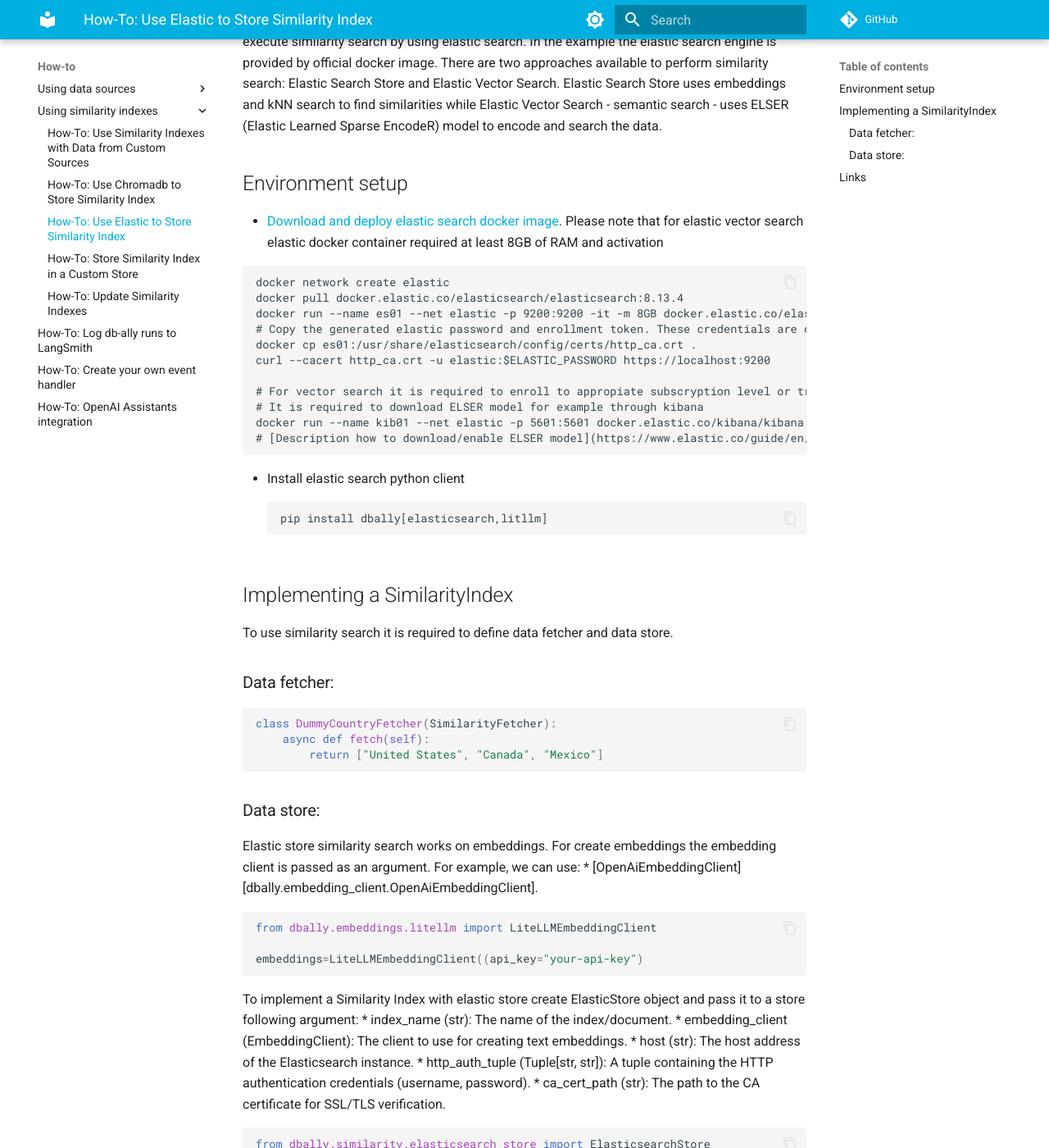
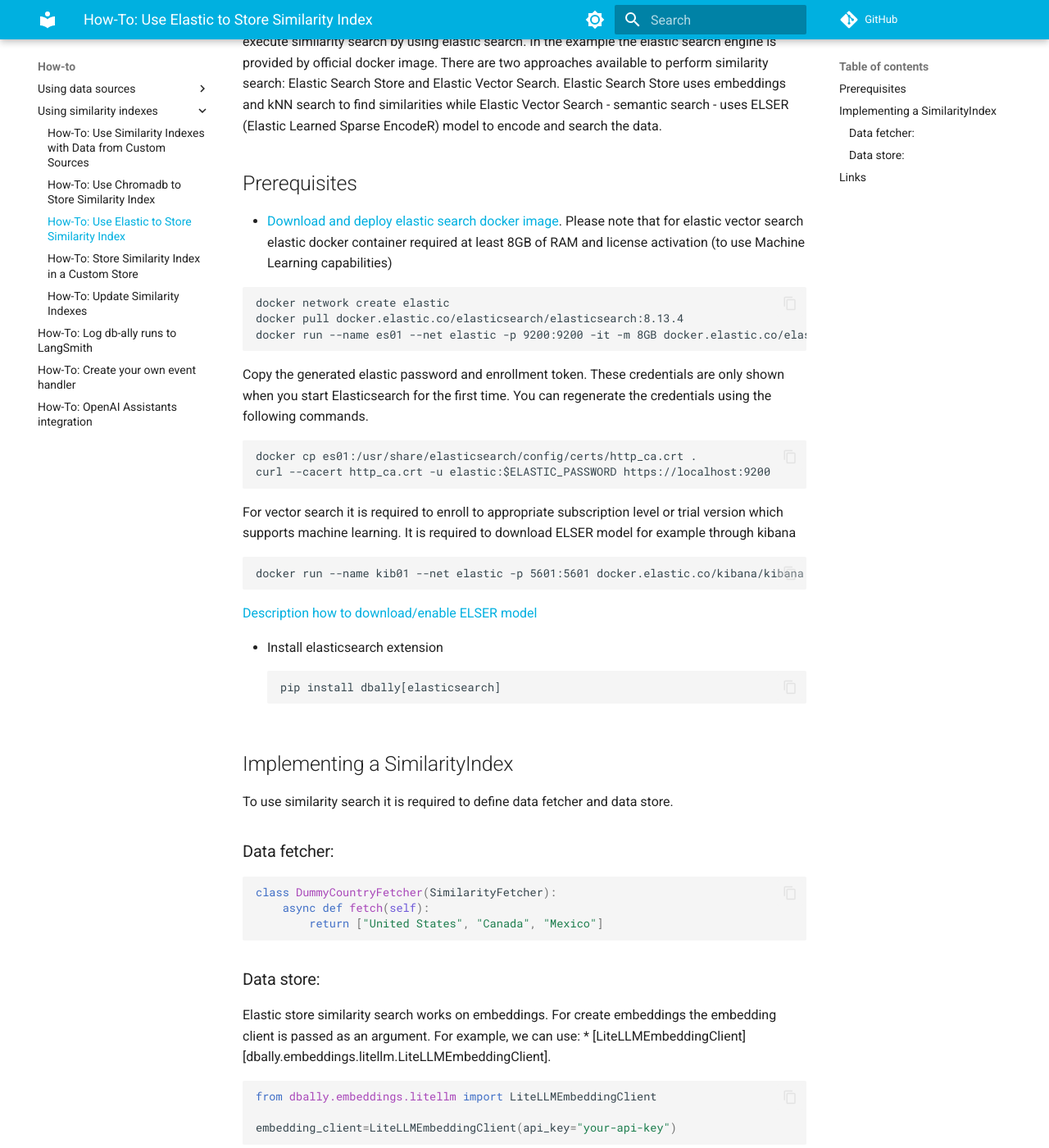
Before and after one commit to deepsense-ai/db-ally, an MkDocs documentation site: the page built from docs/how-to/use_elastic_store.md, in a window 1280 px wide and 1400 px high, scrolled down 215 px. Shown: the whole window at 82% size. Built offline with MkDocs 1.6.1 and Material for MkDocs 9.7.7, drawn with Linux system fonts in a browser that asks for light colours; comment, search, counter and statistics services are not loaded; some of the changed text lies outside the part shown.

Commit message:
fix documentation

````diff
--- a/docs/how-to/use_elastic_store.md
+++ b/docs/how-to/use_elastic_store.md
@@ -6,28 +6,37 @@
 Elastic Search Store uses embeddings and kNN search to find similarities while Elastic Vector Search - semantic search - uses ELSER (Elastic Learned Sparse EncodeR) model
 to encode and search the data.
 
-## Environment setup
 
-* [Download and deploy elastic search docker image](https://www.elastic.co/guide/en/elasticsearch/reference/current/docker.html). Please note that for elastic vector search elastic docker container required at least 8GB of RAM and activation
+## Prerequisites
+
+* [Download and deploy elastic search docker image](https://www.elastic.co/guide/en/elasticsearch/reference/current/docker.html). Please note that for elastic vector search elastic docker container required at least 8GB of RAM and
+license activation (to use Machine Learning capabilities)
 
 ```commandline
 docker network create elastic
 docker pull docker.elastic.co/elasticsearch/elasticsearch:8.13.4
 docker run --name es01 --net elastic -p 9200:9200 -it -m 8GB docker.elastic.co/elasticsearch/elasticsearch:8.13.4
-# Copy the generated elastic password and enrollment token. These credentials are only shown when you start Elasticsearch for the first time. You can regenerate the credentials using the following commands.
+```
+
+Copy the generated elastic password and enrollment token. These credentials are only shown when you start Elasticsearch for the first time. You can regenerate the credentials using the following commands.
+```commandline
 docker cp es01:/usr/share/elasticsearch/config/certs/http_ca.crt .
 curl --cacert http_ca.crt -u elastic:$ELASTIC_PASSWORD https://localhost:9200
-
-# For vector search it is required to enroll to appropiate subscryption level or trial verison which supports machine learning.
-# It is required to download ELSER model for example through kibana
-docker run --name kib01 --net elastic -p 5601:5601 docker.elastic.co/kibana/kibana:8.13.4
-# [Description how to download/enable ELSER model](https://www.elastic.co/guide/en/machine-learning/current/ml-nlp-elser.html)
-
 ```
 
-* Install elastic search python client
+For vector search it is required to enroll to appropriate subscription level or trial version which supports machine learning.
+It is required to download ELSER model for example through kibana
+
 ```commandline
-pip install dbally[elasticsearch,litllm]
+docker run --name kib01 --net elastic -p 5601:5601 docker.elastic.co/kibana/kibana:8.13.4
+```
+
+[Description how to download/enable ELSER model](https://www.elastic.co/guide/en/machine-learning/current/ml-nlp-elser.html)
+
+
+* Install elasticsearch extension
+```commandline
+pip install dbally[elasticsearch]
 ```
 
 ## Implementing a SimilarityIndex
@@ -45,12 +54,12 @@
 ### Data store:
 Elastic store similarity search works on embeddings. For create embeddings the embedding client is passed as an argument.
 For example, we can use:
-* [OpenAiEmbeddingClient][dbally.embedding_client.OpenAiEmbeddingClient].
+* [LiteLLMEmbeddingClient][dbally.embeddings.litellm.LiteLLMEmbeddingClient].
 
 ```python
 from dbally.embeddings.litellm import LiteLLMEmbeddingClient
 
-embeddings=LiteLLMEmbeddingClient((api_key="your-api-key")
+embedding_client=LiteLLMEmbeddingClient(api_key="your-api-key")
 ```
 
 To implement a Similarity Index with elastic store create ElasticStore object and pass it to a store following argument:
@@ -91,6 +100,6 @@
 Now you can use this index to map user input to the closest matching value. For example, a user may type 'United States' and our index would return 'USA'.```
 
 ## Links
-* [Similarity Indexes](./use_custom_similiarity_store.md)
-* [Example Elastic Search Store](./use_elasticsearch_store_code.py)
-* [Example Elastic Vector Search](./use_elastic_vector_search_code.py)
+* [Similarity Indexes](use_custom_similarity_store.md)
+* [Example Elastic Search Store](use_elasticsearch_store_code.py)
+* [Example Elastic Vector Search](use_elastic_vector_store_code.py)
--- a/mkdocs.yml
+++ b/mkdocs.yml
@@ -60,6 +60,7 @@
               - reference/similarity/similarity_store/index.md
               - reference/similarity/similarity_store/faiss.md
               - reference/similarity/similarity_store/chroma.md
+              - reference/similarity/similarity_store/elastic.md
           - Fetcher:
               - reference/similarity/similarity_fetcher/index.md
               - reference/similarity/similarity_fetcher/sqlalchemy.md
````
Also changed, not shown: other parts of docs/how-to/use_elastic_store.md (+3 -3 lines), docs/reference/embeddings/index.md (deleted, +0 -3 lines), docs/reference/embeddings/openai.md (deleted, +0 -5 lines).
